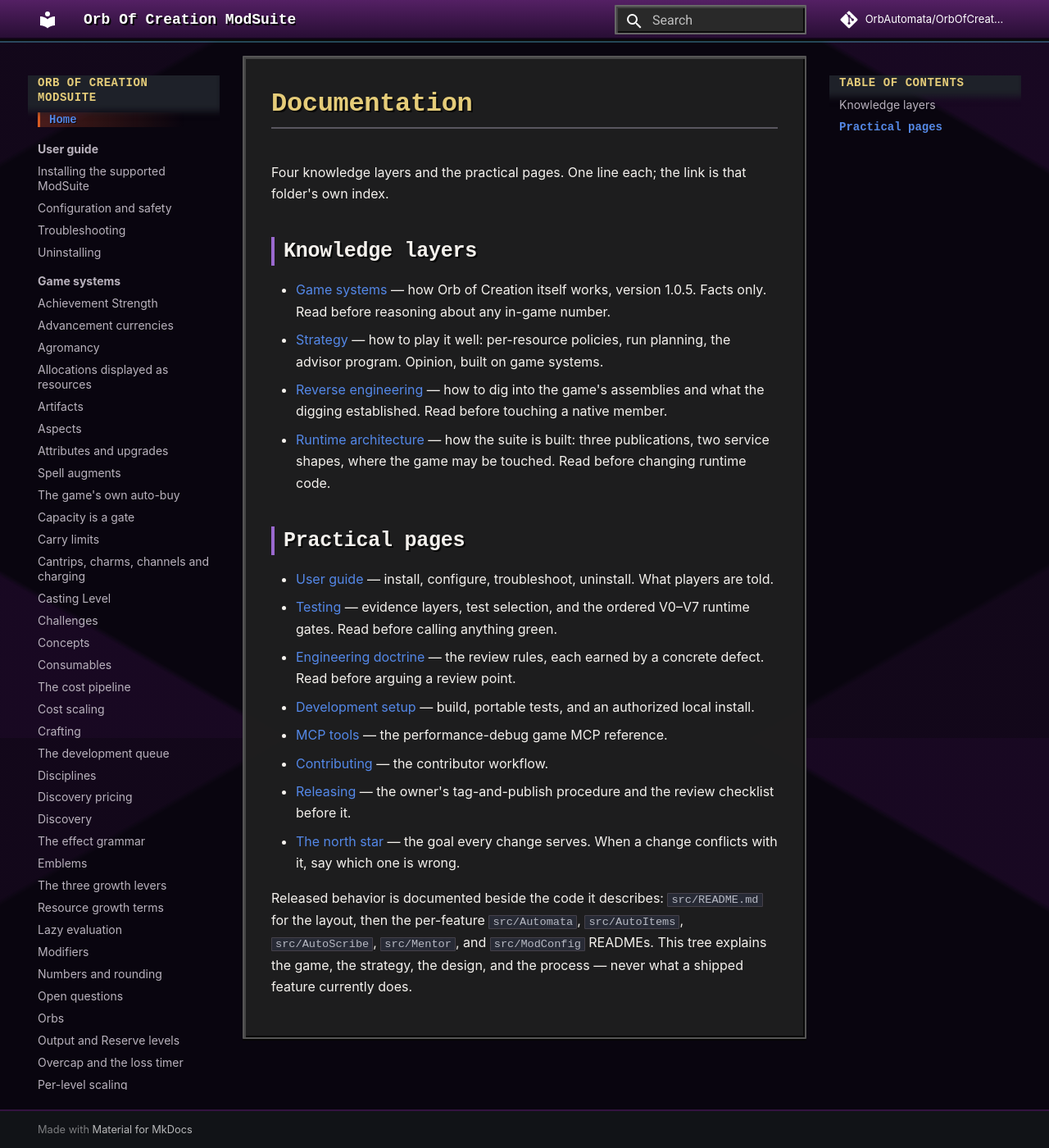
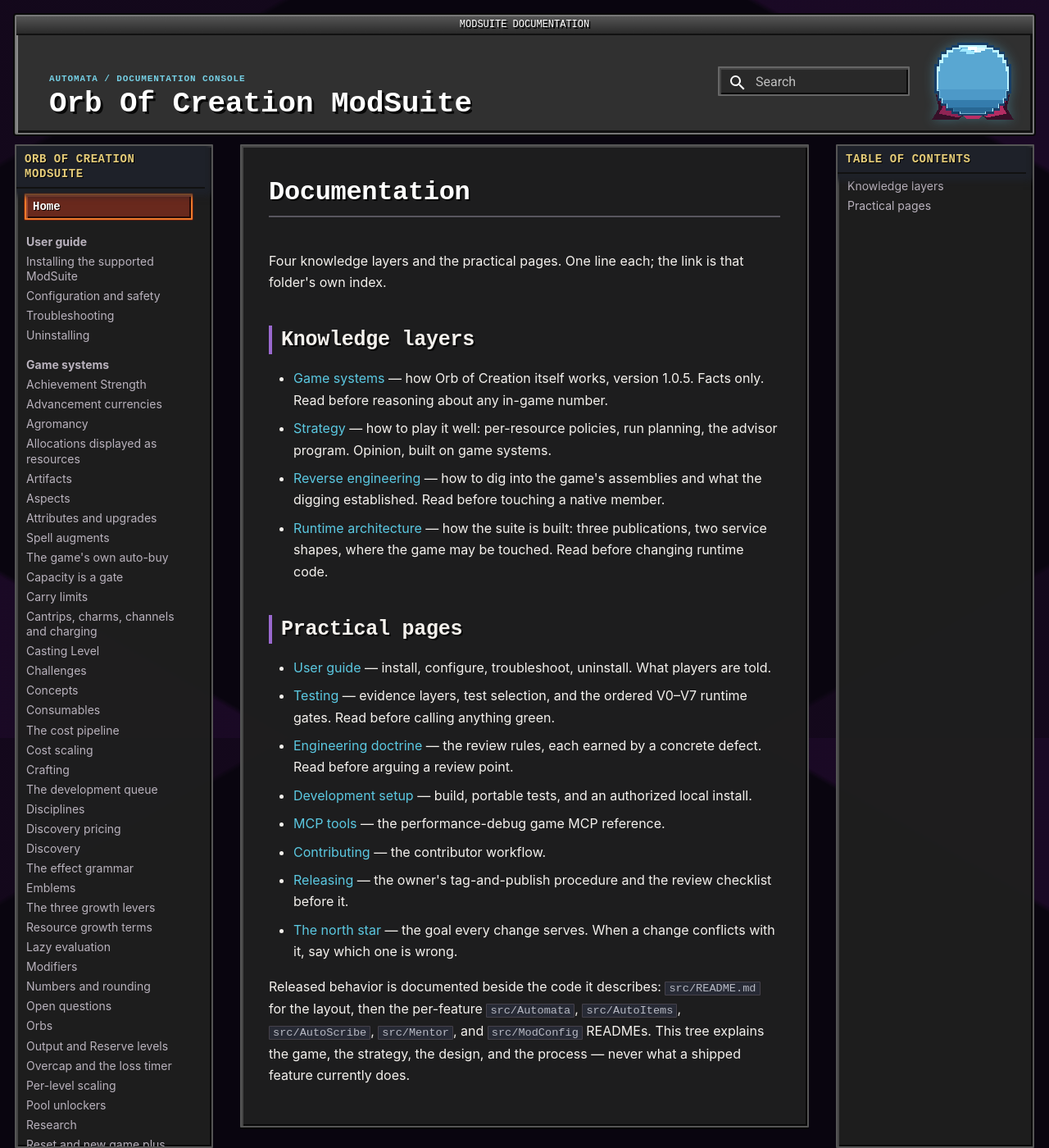
Before and after one commit to Vojow/OrbOfCreation-ModSuite, an MkDocs documentation site: the page built from docs/README.md, in a window 1280 px wide and 1400 px high. Shown: the whole window at 82% size. Built offline with MkDocs 1.6.1 and Material for MkDocs 9.7.7, drawn with Linux system fonts in a browser that asks for light colours; comment, search, counter and statistics services are not loaded.

Commit message:
docs: match dashboard chrome

```diff
--- a/docs/assets/orb-theme.css
+++ b/docs/assets/orb-theme.css
@@ -44,6 +44,14 @@
   --md-footer-bg-color--dark: #08050e;
 }
 
+html[data-md-color-scheme="slate"] {
+  --md-accent-fg-color: var(--orange);
+  --md-default-bg-color: var(--void);
+  --md-default-fg-color: var(--ink);
+  --md-primary-fg-color: var(--panel);
+  --md-typeset-a-color: var(--collect);
+}
+
 html {
   background: var(--void);
 }
@@ -53,18 +61,60 @@ body {
   font-family: var(--orb-sans);
   background-color: #09050f;
   background-image:
-    linear-gradient(30deg, rgba(74, 24, 92, 0.14) 12%, transparent 12.5%, transparent 87%, rgba(74, 24, 92, 0.14) 87.5%),
-    linear-gradient(150deg, rgba(74, 24, 92, 0.14) 12%, transparent 12.5%, transparent 87%, rgba(74, 24, 92, 0.14) 87.5%),
-    linear-gradient(30deg, rgba(53, 12, 74, 0.15) 12%, transparent 12.5%, transparent 87%, rgba(53, 12, 74, 0.15) 87.5%);
+    linear-gradient(30deg, rgba(74, 24, 92, 0.17) 12%, transparent 12.5%, transparent 87%, rgba(74, 24, 92, 0.17) 87.5%),
+    linear-gradient(150deg, rgba(74, 24, 92, 0.17) 12%, transparent 12.5%, transparent 87%, rgba(74, 24, 92, 0.17) 87.5%),
+    linear-gradient(30deg, rgba(53, 12, 74, 0.18) 12%, transparent 12.5%, transparent 87%, rgba(53, 12, 74, 0.18) 87.5%);
   background-attachment: fixed;
   background-position: 0 0, 0 0, 29px 51px;
   background-size: 58px 102px;
 }
 
+body::before {
+  position: fixed;
+  z-index: -1;
+  inset: 0;
+  background: radial-gradient(circle at 50% 0, rgba(91, 20, 112, 0.18), transparent 50%);
+  content: "";
+  pointer-events: none;
+}
+
 .md-header {
-  border-bottom: 2px solid #090909;
-  background: linear-gradient(#542064, #260d32);
-  box-shadow: inset 0 -2px #120519, 0 2px 0 rgba(91, 200, 225, 0.34);
+  height: 164px;
+  padding: 18px 18px 0;
+  background: transparent;
+  box-shadow: none;
+}
+
+.md-header__inner {
+  position: relative;
+  display: grid;
+  grid-template-rows: 1fr;
+  grid-template-columns: minmax(260px, 1fr) minmax(280px, 420px) 112px;
+  column-gap: 18px;
+  align-items: center;
+  max-width: 1600px;
+  height: 146px;
+  padding: 30px 20px 14px;
+  border: 2px solid #777;
+  border-radius: 2px;
+  background: #303030;
+  box-shadow: inset 2px 2px #8b8b8b, inset -3px -3px #111, 0 0 0 2px #090909;
+}
+
+.md-header__inner::before {
+  position: absolute;
+  top: 0;
+  right: 0;
+  left: 0;
+  height: 23px;
+  padding-top: 2px;
+  border-bottom: 2px solid #111;
+  background: linear-gradient(#555, #292929);
+  color: #fff;
+  content: "MODSUITE DOCUMENTATION";
+  font: 12px/1.45 var(--orb-mono);
+  text-align: center;
+  text-shadow: 2px 2px #000;
 }
 
 .md-header__title,
@@ -76,8 +126,57 @@ body {
 }
 
 .md-header__title {
+  grid-column: 1;
+  grid-row: 1;
+  align-self: center;
+  height: auto;
+  margin: 0;
   color: #fff;
-  text-shadow: 2px 2px #080808;
+  font-size: clamp(1.2rem, 2.8vw, 1.8rem);
+  line-height: 1.08;
+  text-shadow: 3px 3px #080808;
+}
+
+.md-header__title::before {
+  display: block;
+  margin-bottom: 5px;
+  color: #75cfe4;
+  content: "AUTOMATA / DOCUMENTATION CONSOLE";
+  font: 700 0.55rem/1.2 var(--orb-mono);
+  letter-spacing: 0.08em;
+  text-shadow: none;
+}
+
+.md-header__topic + .md-header__topic {
+  display: none;
+}
+
+.md-header__button.md-logo {
+  grid-column: 3;
+  grid-row: 1;
+  justify-self: end;
+  width: 106px;
+  height: 98px;
+  margin: 0;
+  padding: 0;
+  filter: drop-shadow(0 0 7px rgba(91, 204, 244, 0.34));
+}
+
+.md-header__button.md-logo img,
+.md-header__button.md-logo svg {
+  display: block;
+  width: 100%;
+  height: 100%;
+}
+
+.md-header__source {
+  display: none;
+}
+
+.md-search {
+  grid-column: 2;
+  grid-row: 1;
+  width: 100%;
 }
 
 .md-search__form {
@@ -109,17 +208,48 @@ body {
   background: rgba(214, 90, 34, 0.13);
 }
 
+.md-grid {
+  max-width: 1600px;
+}
+
+.md-main__inner {
+  gap: 9px;
+  margin-top: 12px;
+  padding: 0 18px 18px;
+}
+
+.md-sidebar {
+  top: 176px;
+  height: calc(100vh - 184px);
+  padding: 0;
+}
+
 .md-sidebar__scrollwrap {
+  margin: 0;
+  border: 2px solid #555;
+  border-radius: 1px;
+  background: rgba(31, 31, 31, 0.96);
+  box-shadow: var(--orb-bevel);
   scrollbar-color: var(--other) transparent;
 }
 
 .md-nav__title {
+  margin: 0;
+  padding: 7px 10px;
+  border-bottom: 2px solid #111;
   color: var(--gold);
+  background: linear-gradient(#454545, #292929);
   text-transform: uppercase;
   letter-spacing: 0.04em;
+  text-shadow: 1px 1px #000;
+}
+
+.md-nav__list {
+  padding: 0 7px 10px;
 }
 
 .md-nav__link {
+  margin-top: 0.42em;
   color: var(--muted);
 }
 
@@ -134,13 +264,18 @@ body {
 }
 
 .md-sidebar--primary .md-nav__item .md-nav__link--active {
-  border-left: 3px solid var(--orange);
-  padding-left: 0.55rem;
-  background: linear-gradient(90deg, rgba(105, 41, 29, 0.64), transparent 85%);
+  margin-right: -2px;
+  margin-left: -2px;
+  padding: 5px 8px;
+  border: 2px solid #ed7a2b;
+  border-radius: 1px;
+  color: #fff;
+  background: #69291d;
+  box-shadow: inset 2px 2px #9f4930, inset -2px -2px #260b08, 0 0 0 1px #5e1d10;
 }
 
-.md-main__inner {
-  margin-top: 0.9rem;
+.md-content {
+  min-width: 0;
 }
 
 .md-content__inner {
@@ -171,7 +306,7 @@ body {
 .md-typeset h1 {
   border-bottom: 2px solid var(--other);
   padding-bottom: 0.35rem;
-  color: var(--gold);
+  color: #fff;
 }
 
 .md-typeset h2 {
@@ -184,6 +319,7 @@ body {
 }
 
 .md-typeset a {
+  color: var(--collect);
   text-decoration-color: rgba(91, 200, 225, 0.48);
   text-underline-offset: 0.16em;
 }
@@ -271,13 +407,61 @@ body {
 }
 
 @media screen and (max-width: 76.234375em) {
+  .md-header {
+    height: 96px;
+    padding: 8px 8px 0;
+  }
+
+  .md-header__inner {
+    display: flex;
+    gap: 8px;
+    height: 80px;
+    padding: 25px 8px 4px;
+  }
+
+  .md-header__title {
+    margin-left: 0;
+    font-size: 1rem;
+  }
+
+  .md-header__title::before {
+    display: none;
+  }
+
+  .md-header__button.md-logo {
+    order: 5;
+    width: 52px;
+    height: 48px;
+    margin-left: auto;
+  }
+
+  .md-sidebar {
+    top: 0;
+    height: auto;
+  }
+
+  .md-sidebar__scrollwrap {
+    border: 0;
+    background: var(--panel);
+    box-shadow: none;
+  }
+
   .md-nav--primary .md-nav__title[for="__drawer"] {
     color: #fff;
-    background: linear-gradient(#542064, #260d32);
+    background: linear-gradient(#555, #292929);
   }
 }
 
 @media screen and (max-width: 44.984375em) {
+  .md-header__inner::before {
+    content: "MODSUITE DOCS";
+  }
+
+  .md-main__inner {
+    padding-right: 0;
+    padding-left: 0;
+  }
+
   .md-content__inner {
     border-right: 0;
     border-left: 0;
--- a/mkdocs.yml
+++ b/mkdocs.yml
@@ -9,6 +9,8 @@ strict: true
 
 theme:
   name: material
+  logo: assets/orb-logo.svg
+  favicon: assets/orb-logo.svg
   palette:
     scheme: slate
   features:
```
Also changed, not shown: docs/assets/orb-logo.svg (added).
